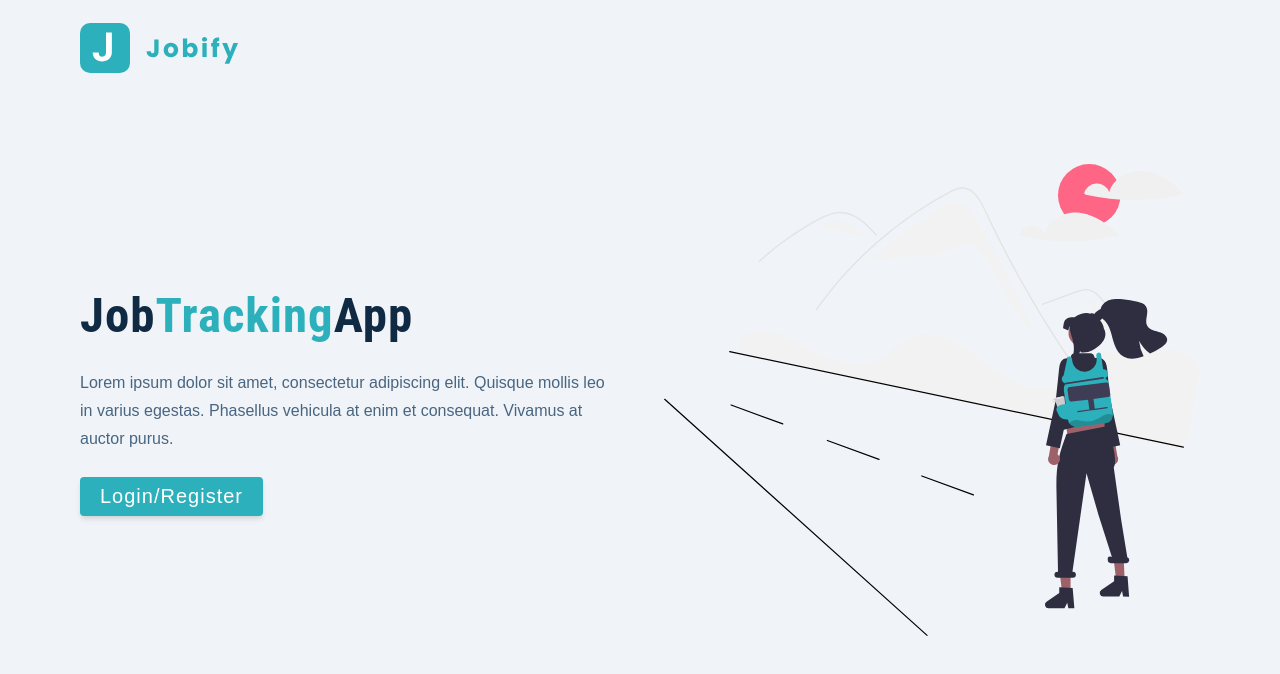
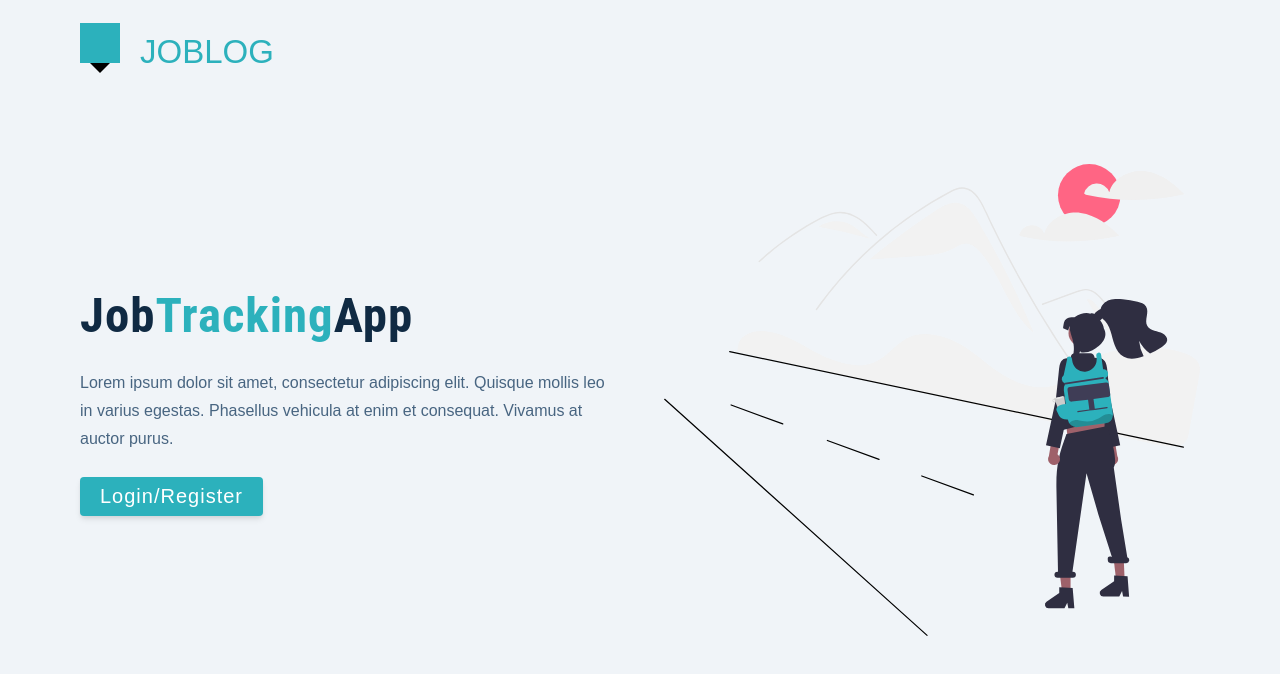
Before and after one commit to Henoker/joblog, a React (Create React App) app in the folder frontend/: page / in a window 1280 px wide. Shown: the top 674 px of the page. Built offline with nearby package versions, Linux system fonts and the light colour scheme.

Commit message:
feat: added logo components

```diff
--- /dev/null
+++ b/frontend/src/components/Logo.js
@@ -0,0 +1,10 @@
+import logo from '../assets/images/logo-alt1.svg'
+import React from 'react'
+
+const Logo = () => {
+  return (
+    <img src={logo} alt='Jobify' className='logo' />
+  )
+}
+
+export default Logo
--- a/frontend/src/pages/Landing.js
+++ b/frontend/src/pages/Landing.js
@@ -1,6 +1,6 @@
-import logo from '../assets/images/logo.svg';
 import main from '../assets/images/main.svg';
 import Wrapper from '../assets/wrappers/LandingPage';
+import Logo from '../components/Logo';
 
 
 const Landing = () => {
@@ -8,7 +8,7 @@
     <Wrapper>
         <main>
             <nav>
-                <img src={logo} alt='jobify' className='logo'/>
+                <Logo/>
             </nav>
             <div className='container page'>
                 <div className='info'>
```
Also changed, not shown: frontend/src/assets/images/logo-alt1.svg (added).
